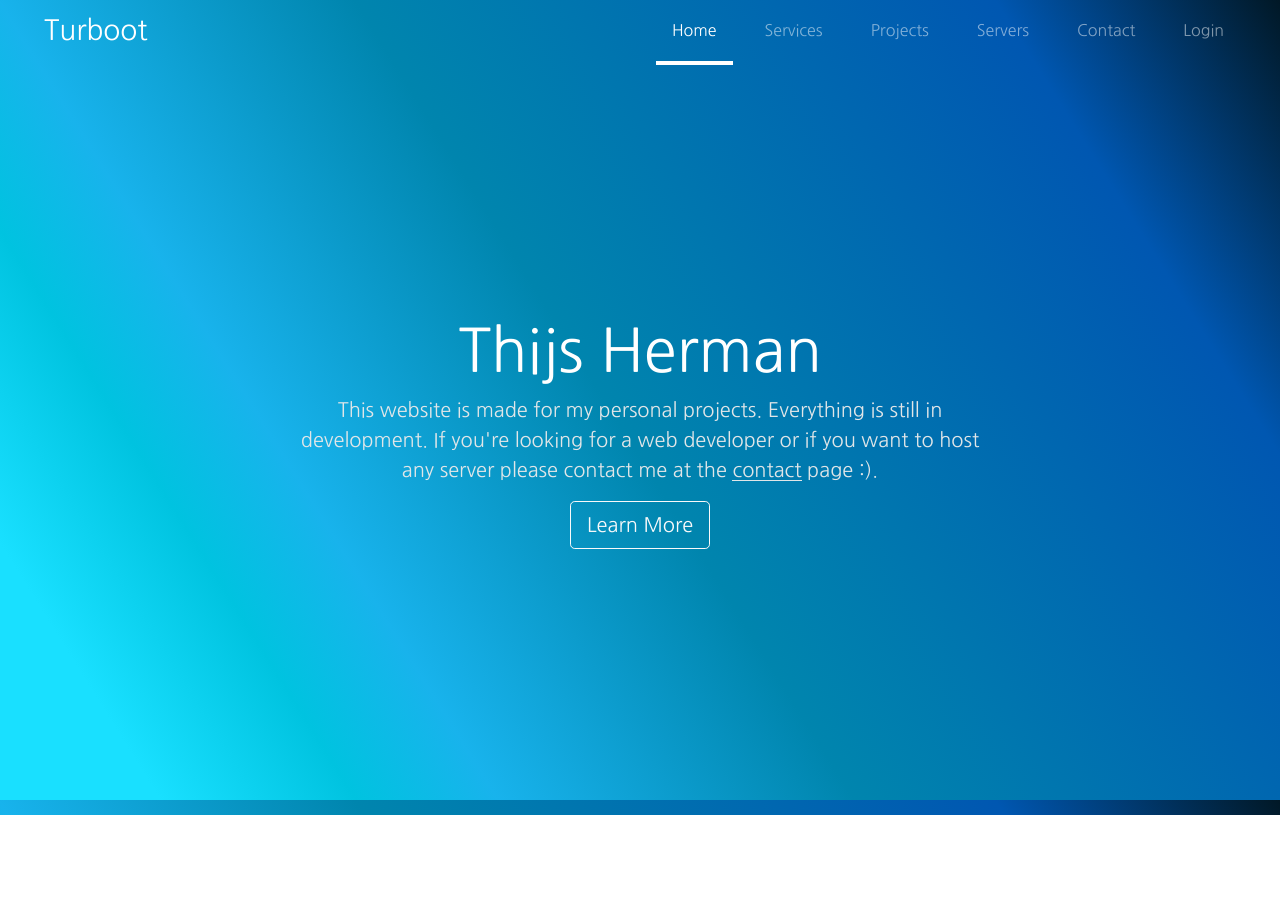
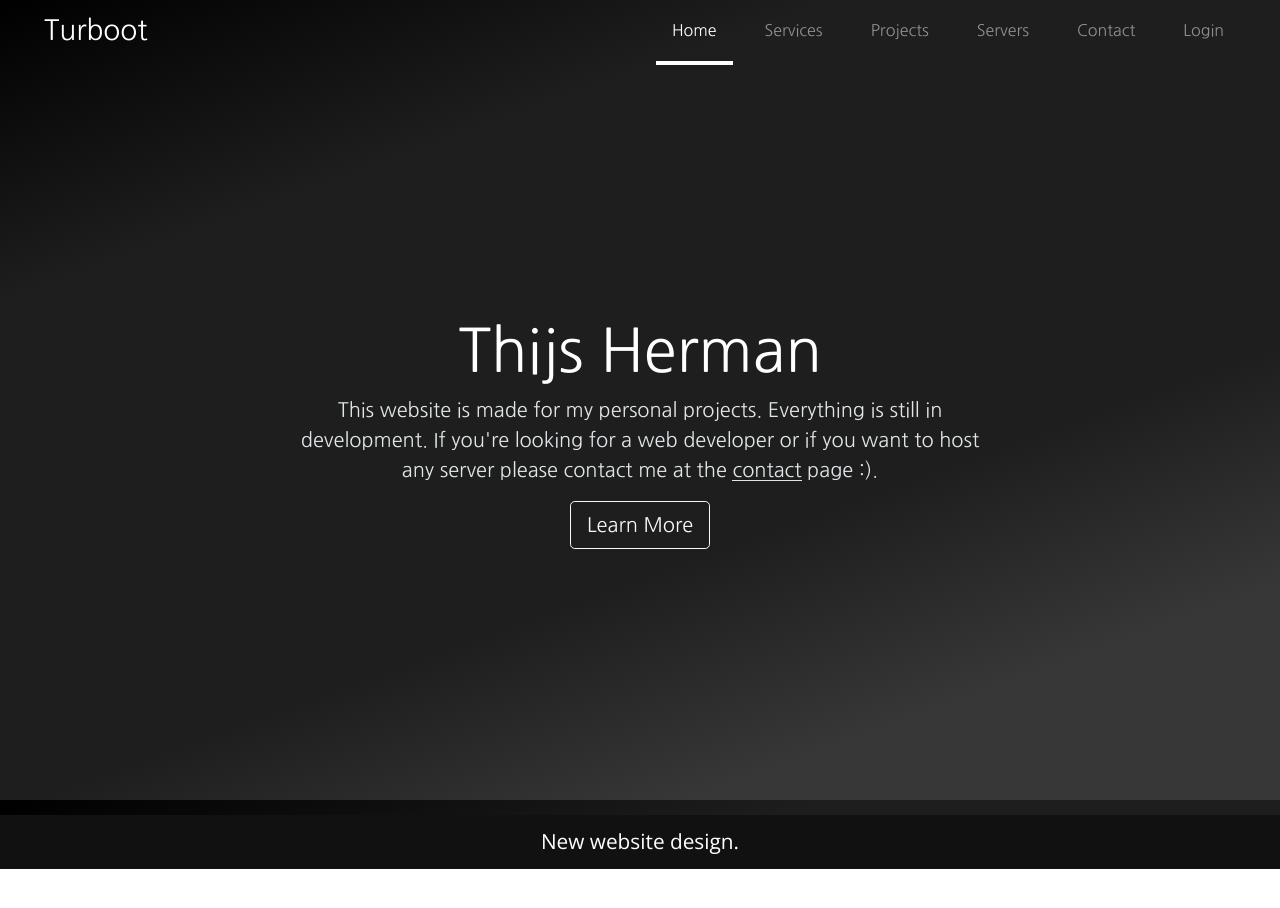
Before and after one commit to Turbootzz/Turboot, a PHP site: page / in a window 1280 px wide. Shown: the top 908 px of the page. Run offline with PHP 8.4, Linux system fonts and the light colour scheme.

Commit message:
Finished design
Finally decided on colour combinations.
Added news section.
Fixed Image border not rounding.

```diff
--- a/assets/css/main.css
+++ b/assets/css/main.css
@@ -6,12 +6,13 @@
 
 /* --Globals-- */
 
-@import url('https://fonts.googleapis.com/css2?family=Nanum+Gothic&display=swap');
+@import url('https://fonts.googleapis.com/css2?family=Nanum+Gothic&display=swap'); /* global */
+@import url('https://fonts.googleapis.com/css2?family=Open+Sans&display=swap'); /* news text */
 
 body {
   font-family: 'Nanum Gothic', sans-serif !important;
-  background-color: #011826;
-  background-image: linear-gradient(238deg, #011826 0%, #0057b1 16%, #0085ae 52%, #18b3ec 72%, #00c3e0 80%, #19e0ff 91%);
+  background-color: #000000;
+  background-image: linear-gradient(160deg, #000000 0%, #1e1e1e 24%, #1e1e1e 64%, #373737 83%);
   background-attachment: fixed;
   color: #e1e6e8 !important;
   display: flex;
@@ -139,6 +140,14 @@ header {
   font-size: 30px;
 }
 
+.banner-news {
+  width: 100vw;
+  margin-left: calc(50% - 50vw);
+  background-color: rgb(17, 17, 17);
+  color: white;
+  text-align: center;
+}
+
 .banner-1 {
   width: 100vw;
   margin-left: calc(50% - 50vw);
@@ -155,6 +164,18 @@ header {
 
 .section-div {
   padding: 6em 0 4em 0;
+}
+
+.news-section {
+  margin: 0;
+  padding: 0.7rem 2rem;
+  display: block;
+}
+
+#news-text {
+  font-family: 'Open Sans', sans-serif;
+  font-size: 1.3rem;
+  margin-bottom: 0rem;
 }
 
 .image-fit {
--- a/index.php
+++ b/index.php
@@ -10,6 +10,11 @@ include_once "header.php";
     <a href="#" class="btn btn-lg btn-outline-light">Learn More</a>
   </p>
 </div>
+<section class="banner-news">
+<div class="news-section container">
+    <p id="news-text">New website design.</p>
+  </div>
+</section>
 <section class="banner-1">
   <div class="section-div container">
     <div class="row">
@@ -56,9 +61,9 @@ include_once "header.php";
     <br>
     <div class="row">
       <div class="col-4 col-12-medium">
-        <span class="image-fit border border-success">
+        <span class="image-fit">
           <a href="https://cloud.turboot.com">
-            <img class="img-fluid rounded" src="assets/img/turboot-cloud.png" alt="Turboot Cloud">
+            <img class="img-fluid rounded border border-success" src="assets/img/turboot-cloud.png" alt="Turboot Cloud">
           </a>
         </span>
         <h3 class="pb-3">Turboot Cloud</h3>
@@ -67,9 +72,9 @@ include_once "header.php";
         </a>
       </div>
       <div class="col-4 col-12-medium">
-        <span class="image-fit border border-success">
+        <span class="image-fit">
           <a href="https://jelly.turboot.com">
-            <img class="img-fluid rounded" src="assets/img/turboot-jelly.png" alt="Turboot Jellyfin">
+            <img class="img-fluid rounded border border-success" src="assets/img/turboot-jelly.png" alt="Turboot Jellyfin">
           </a>
         </span>
         <h3 class="pb-3">Jellyfin (Films & Series)</h3>
@@ -78,9 +83,9 @@ include_once "header.php";
         </a>
       </div>
       <div class="col-4 col-12-medium">
-        <span class="image-fit border border-success">
+        <span class="image-fit">
           <a href="servers.php">
-            <img class="img-fluid rounded" src="assets/img/turboot-hosting.png" alt="Turboot Hosting">
+            <img class="img-fluid rounded border border-success" src="assets/img/turboot-hosting.png" alt="Turboot Hosting">
           </a>
         </span>
         <h3 class="pb-3">Hosting</h3>
```
